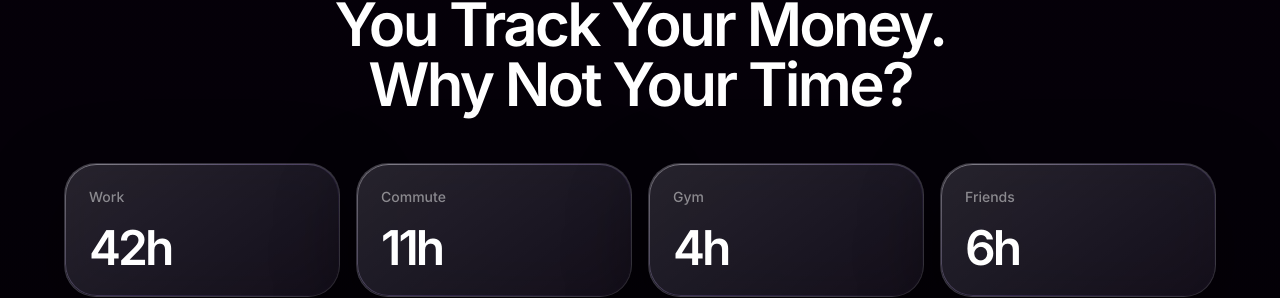
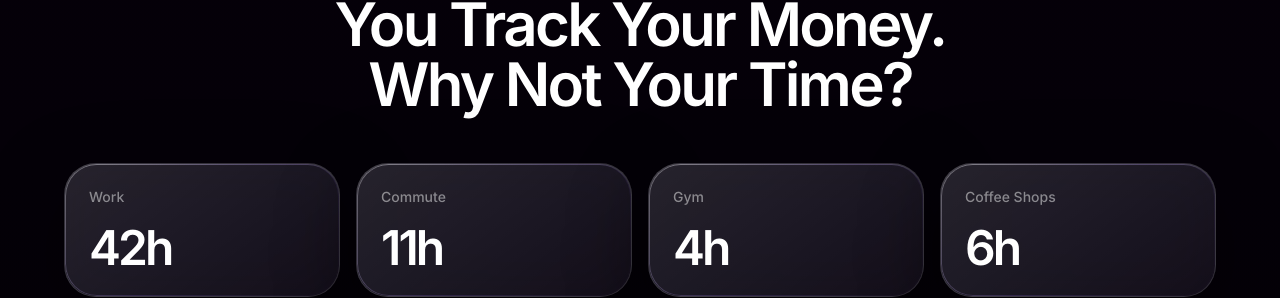
Before and after one commit to Jasgonzalez/HORA, a Next.js app: page / in a window 1280 px wide. Shown: the part 1135-1433 px from the top of the page. Built offline with nearby package versions, Linux system fonts and the light colour scheme.

Commit message:
changed labels

```diff
--- a/app/page.tsx
+++ b/app/page.tsx
@@ -48,7 +48,7 @@ const problemStats = [
   { label: "Work", value: "42h" },
   { label: "Commute", value: "11h" },
   { label: "Gym", value: "4h" },
-  { label: "Friends", value: "6h" },
+  { label: "Coffee Shops", value: "6h" },
 ];
 
 const insights = [
```
